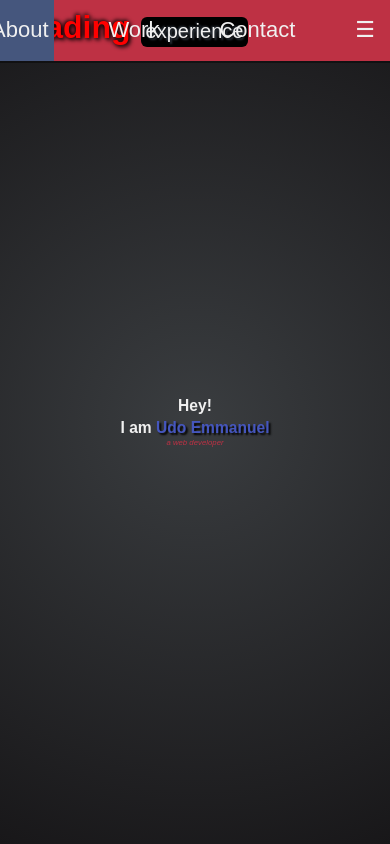
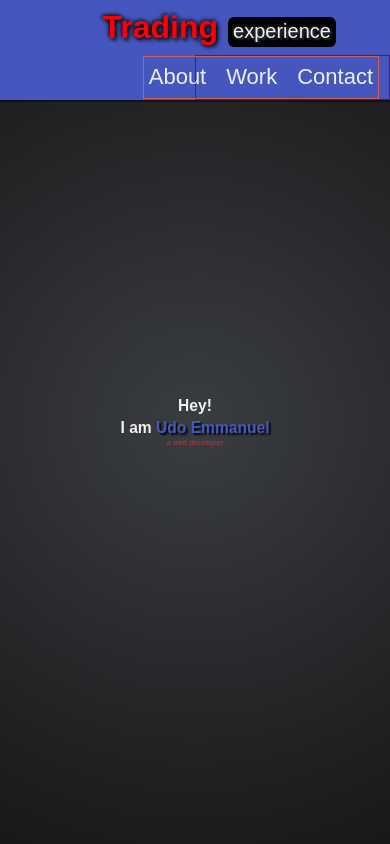
Before and after one commit to UdoEmmanuel/Personal-portforlio, a plain HTML site: page index.html in a window 390 px wide. Shown: the top 844 px of the page. Drawn offline with Linux system fonts and the light colour scheme; a web font is replaced by a local one.

Commit message:
Added responsiveness to my project using media queries

```diff
--- a/index.html
+++ b/index.html
@@ -36,8 +36,6 @@
                     <li><a href="#contacts" class="tab-links">Contact</a>
                     </li>
                     <!--ADDING HAMBURGER MENU ICON JUST FOR FUN-->
-                    <li><a href="#/" id="hamburger">&#9776</a>
-                    </li>
                 </ul>
             </nav>
         </header>
@@ -93,7 +91,7 @@
                     <img class="project-image" src="./Assests/TradingExperience.jpg" alt="project">
                     <p class="project-title">
                         <span class="code">&lt;</span>
-                        TradingExpereince Logo
+                        TradingExpereince
                         <span class="code">/&gt;</span>
                     </p>
                 </a>
--- a/styles.css
+++ b/styles.css
@@ -27,6 +27,7 @@ body {
     font-weight: 400;
     line-height: 1.4;
     color: var(--main-font-color);
+
 }
 
 
@@ -111,6 +112,37 @@ a {
  .tab-list .tab-links:hover {
         background: var(--main-blue);
  }
+
+ /* TABLET SCREEN RESPONSIVENESS */
+ @media screen and (max-width:650px) {
+  #navbar {
+    flex-direction: column;
+    align-items: center;
+    background-color: var(--light-blue);
+  }
+
+  #logo {
+    width: 50%;
+    margin: auto;
+  }
+
+  #tab-bar {
+    width: 50%;
+    border: 1px solid purple;
+    margin-left: 50%;
+  }
+
+  .tab-list {
+    margin-right: 10px;
+    gap: 10px;
+    border: 1px solid indianred;
+  }
+
+  .tab-list a {
+    padding: 5px 5px;
+  }
+ }
+
 /* NAV END */
 
  /* WELCOME SECTION */
@@ -149,7 +181,7 @@ a {
  .projects-section-header {
     font-size: 3vw;
     border-bottom: 2.5px solid var(--main-font-color);
-    margin: 0 350px 50px;
+    margin: 0 25% 20px;
  }
 
  /* CREATING GRID LAYOUT FOR THE PROJECTS */
@@ -167,7 +199,7 @@ a {
    grid-gap: 50px;
    width: 100%;
    max-width: 1280px;
-   margin: 0 auto 10px;
+   margin: 0 auto;
  }
 
  /* SETTING UP THE INDIVIDUAL PROJECT TILE */
@@ -203,7 +235,7 @@ a {
  }
 
  .project-title {
-   font-size: 1.85vw;
+   font-size: 25%;
    padding: 5px 2.5px;
  }
 
@@ -214,7 +246,7 @@ a {
  }
 
  .btn-show-all {
-  font-size: 3vh;
+  font-size: 3vw;
   background: var(--main-gray);
   transition: background 0.3s ease-out;
 }
@@ -271,7 +303,7 @@ footer {
   display: flex;
   justify-content: end;
   align-items: center;
-  font-size: 1.3vw;
+  font-size: 2vh;
   font-weight: 400px;
   background: var(--main-gray);
   border-top: 4px solid var(--main-red);
```
